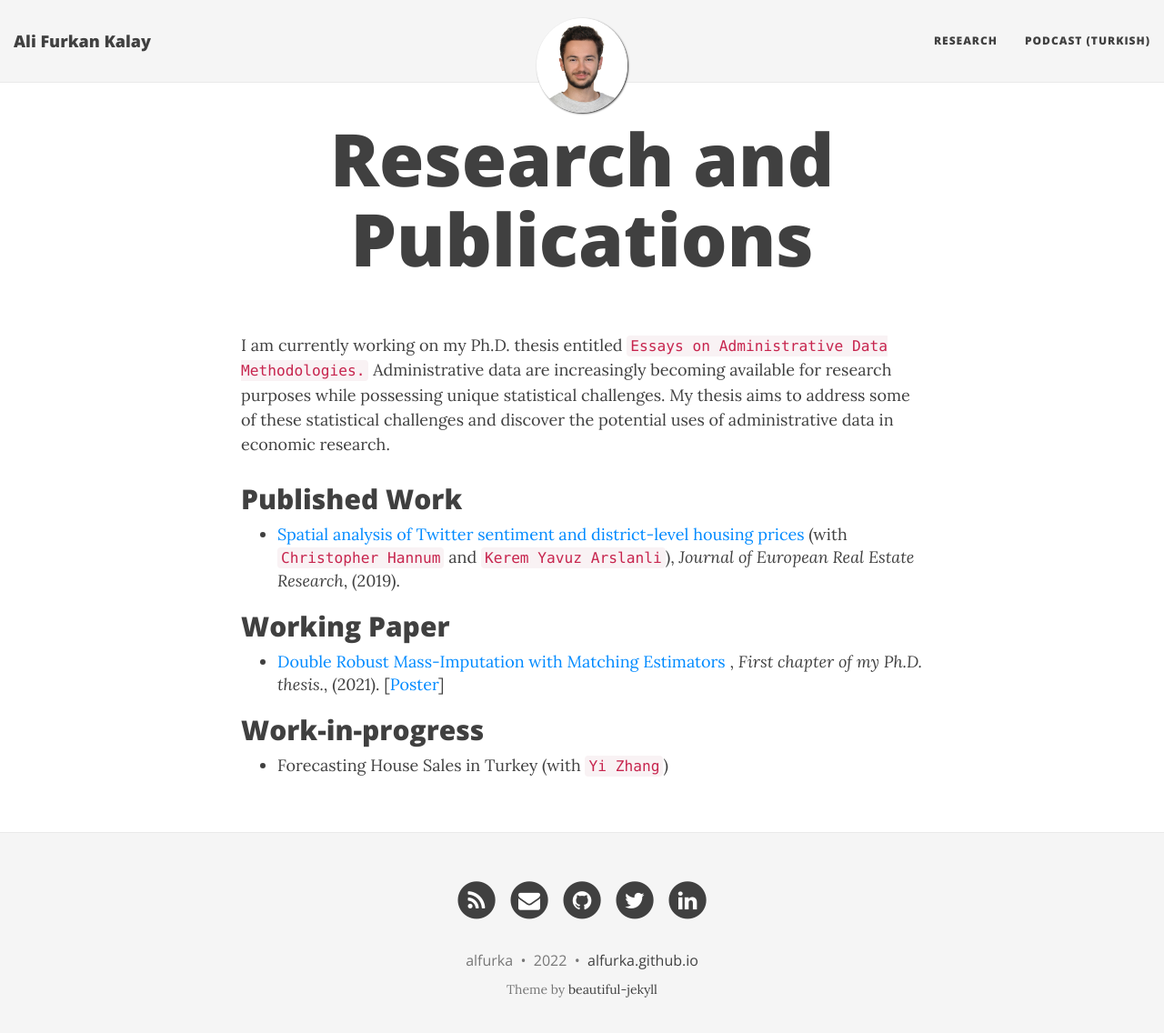
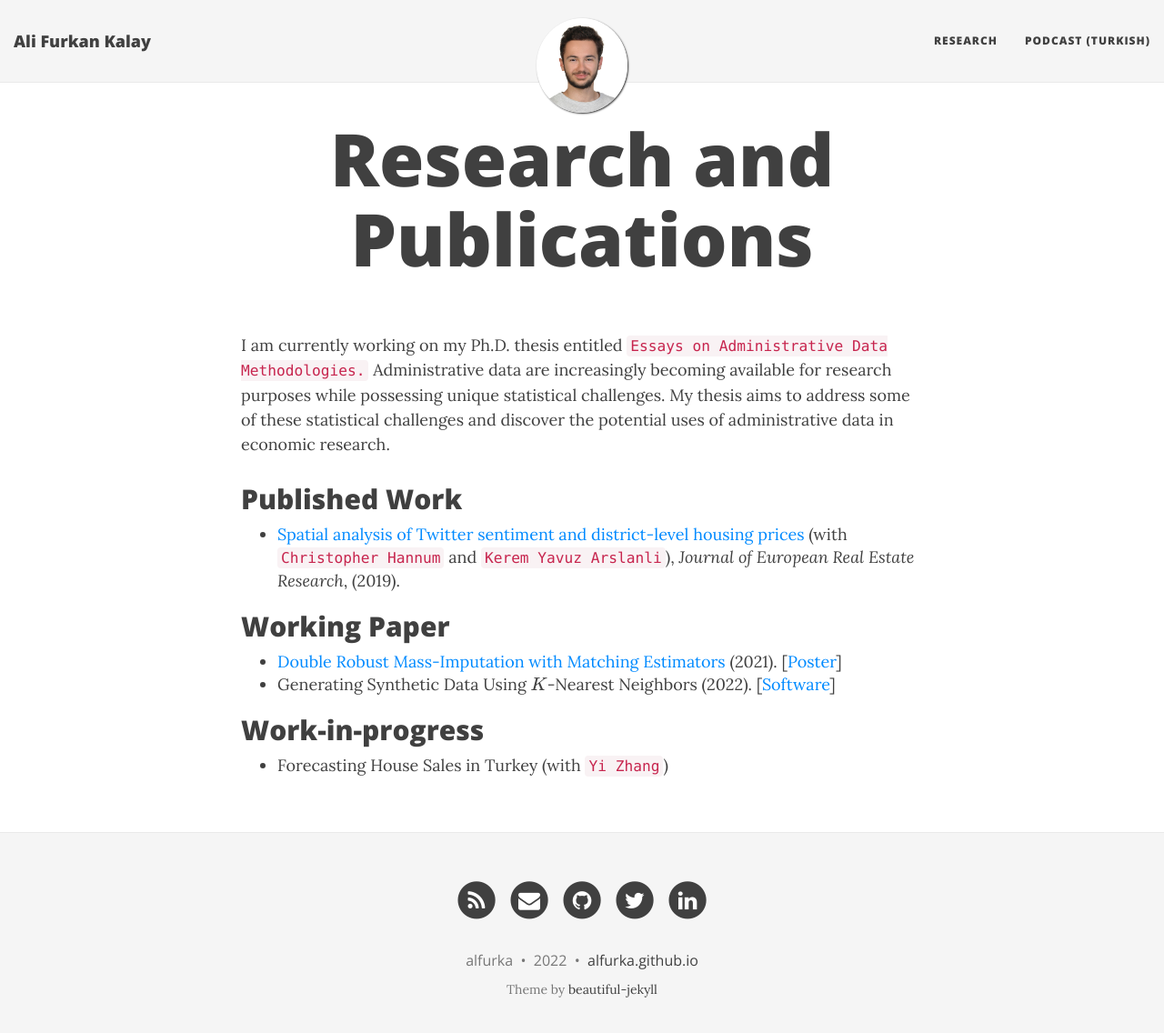
Before and after one commit to alfurka/alfurka.github.io, a Jekyll site: the page built from research.md, in a window 1280 px wide and 1149 px high. Shown: the top 1136 px of the window at 91% size. Built offline with Jekyll 4.4.1, drawn with Linux system fonts in a browser that asks for light colours; nearby versions of some CDN libraries; formulas are drawn with MathJax 3.

Commit message:
Update research.md

```diff
--- a/research.md
+++ b/research.md
@@ -11,7 +11,8 @@ I am currently working on my Ph.D. thesis entitled `Essays on Administrative Dat
 
 ## Working Paper
 
-- [Double Robust Mass-Imputation with Matching Estimators](https://arxiv.org/abs/2110.09275) , *First chapter of my Ph.D. thesis.*, (2021). [[Poster](https://alfurka.github.io/myfiles/Poster_Presentation.pdf)]
+- [Double Robust Mass-Imputation with Matching Estimators](https://arxiv.org/abs/2110.09275) (2021). [[Poster](https://alfurka.github.io/myfiles/Poster_Presentation.pdf)]
+- Generating Synthetic Data Using $K$-Nearest Neighbors (2022). [[Software](https://pepy.tech/project/synloc)]
 
 ## Work-in-progress
 
```
